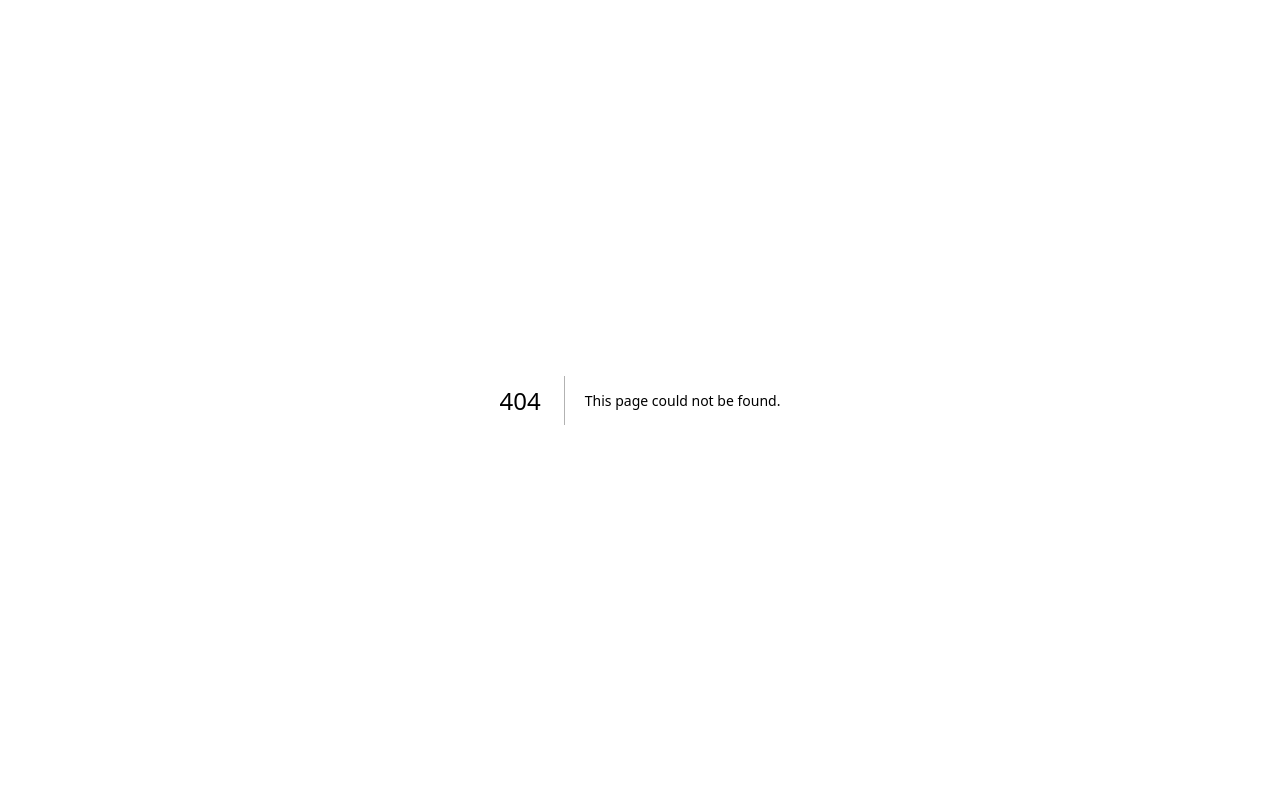
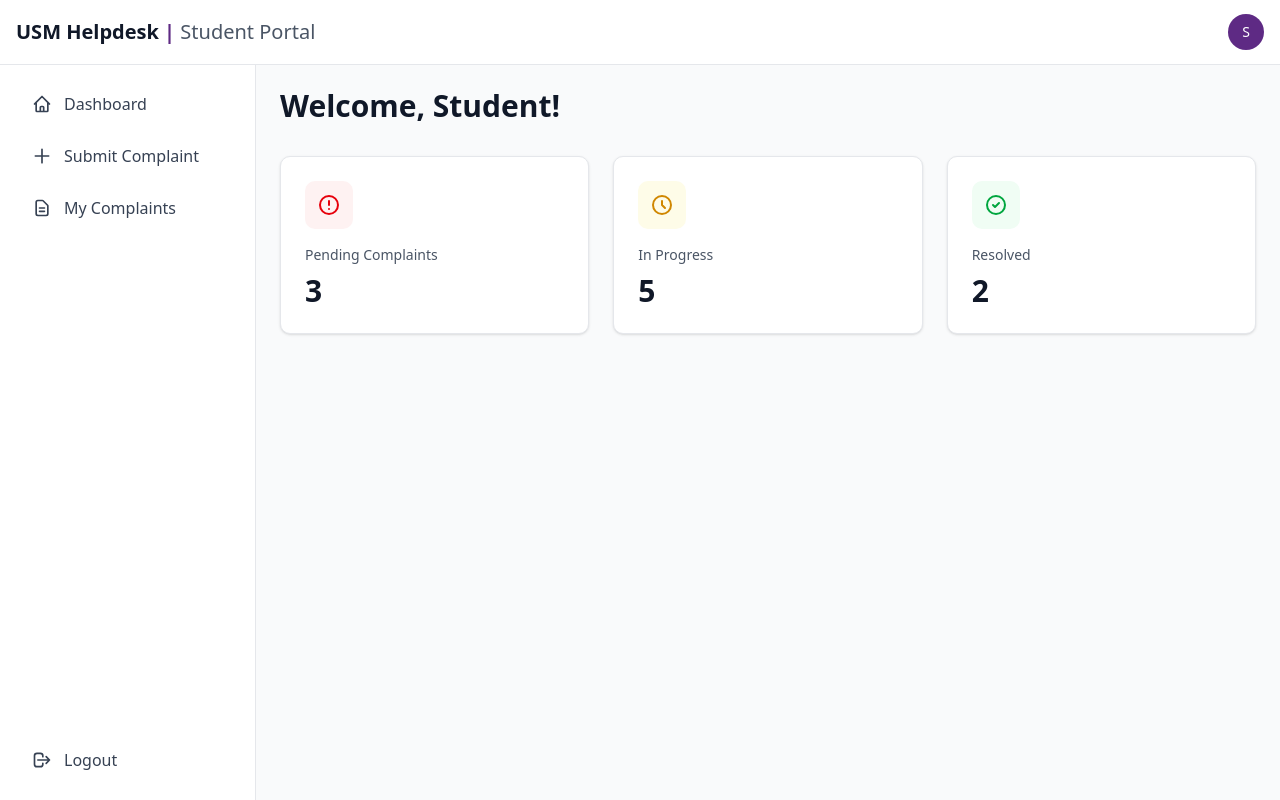
Before and after one commit to danishayman/CMT322-Asg1, a Next.js app: page /student in a window 1280 px wide. Before the commit this address had no page. Built offline with nearby package versions, Linux system fonts and the light colour scheme.

Commit message:
Add Student Dashboard component with statistics display

```diff
--- /dev/null
+++ b/app/student/page.tsx
@@ -0,0 +1,62 @@
+'use client';
+
+export default function StudentDashboard() {
+  const stats = [
+    {
+      title: 'Pending Complaints',
+      count: 3,
+      color: 'red',
+      bgColor: 'bg-red-50',
+      textColor: 'text-red-600',
+      icon: 'M12 8v4m0 4h.01M21 12a9 9 0 11-18 0 9 9 0 0118 0z',
+    },
+    {
+      title: 'In Progress',
+      count: 5,
+      color: 'yellow',
+      bgColor: 'bg-yellow-50',
+      textColor: 'text-yellow-600',
+      icon: 'M12 8v4l3 3m6-3a9 9 0 11-18 0 9 9 0 0118 0z',
+    },
+    {
+      title: 'Resolved',
+      count: 2,
+      color: 'green',
+      bgColor: 'bg-green-50',
+      textColor: 'text-green-600',
+      icon: 'M9 12l2 2 4-4m6 2a9 9 0 11-18 0 9 9 0 0118 0z',
+    },
+  ];
+
+  return (
+    <div>
+      {/* Page Heading */}
+      <div className="mb-8">
+        <h1 className="text-3xl font-bold text-gray-900">Welcome, Student!</h1>
+      </div>
+
+      {/* Stats Grid */}
+      <div className="grid grid-cols-1 md:grid-cols-2 lg:grid-cols-3 gap-6">
+        {stats.map((stat) => (
+          <div
+            key={stat.title}
+            className="bg-white rounded-lg shadow-sm border border-gray-200 p-6 hover:shadow-md transition-shadow duration-200"
+          >
+            {/* Icon */}
+            <div className={`${stat.bgColor} ${stat.textColor} w-12 h-12 rounded-lg flex items-center justify-center mb-4`}>
+              <svg className="w-6 h-6" fill="none" stroke="currentColor" viewBox="0 0 24 24">
+                <path strokeLinecap="round" strokeLinejoin="round" strokeWidth={2} d={stat.icon} />
+              </svg>
+            </div>
+
+            {/* Title */}
+            <h3 className="text-gray-600 text-sm font-medium mb-2">{stat.title}</h3>
+
+            {/* Count */}
+            <p className="text-3xl font-bold text-gray-900">{stat.count}</p>
+          </div>
+        ))}
+      </div>
+    </div>
+  );
+}
```
